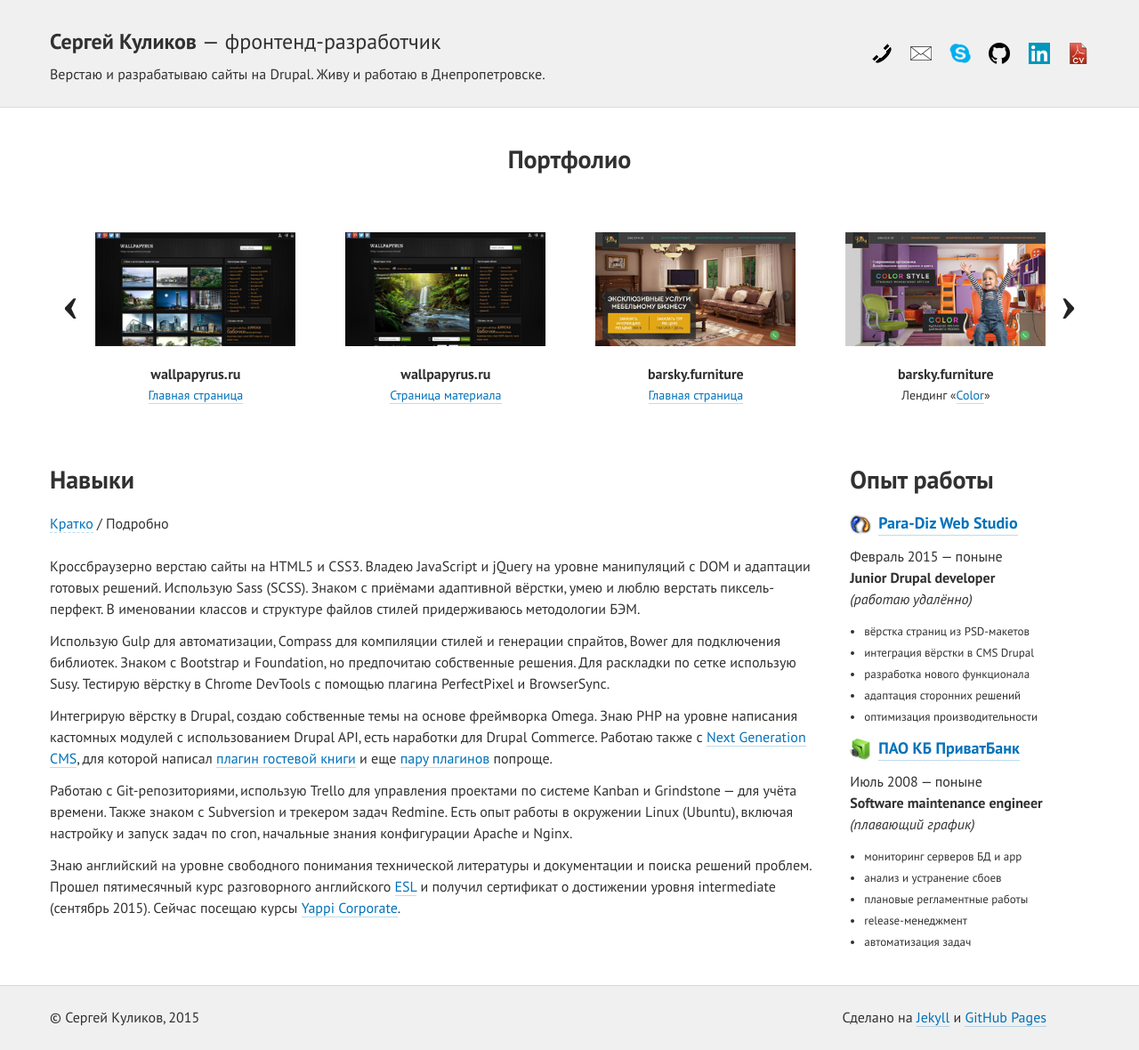
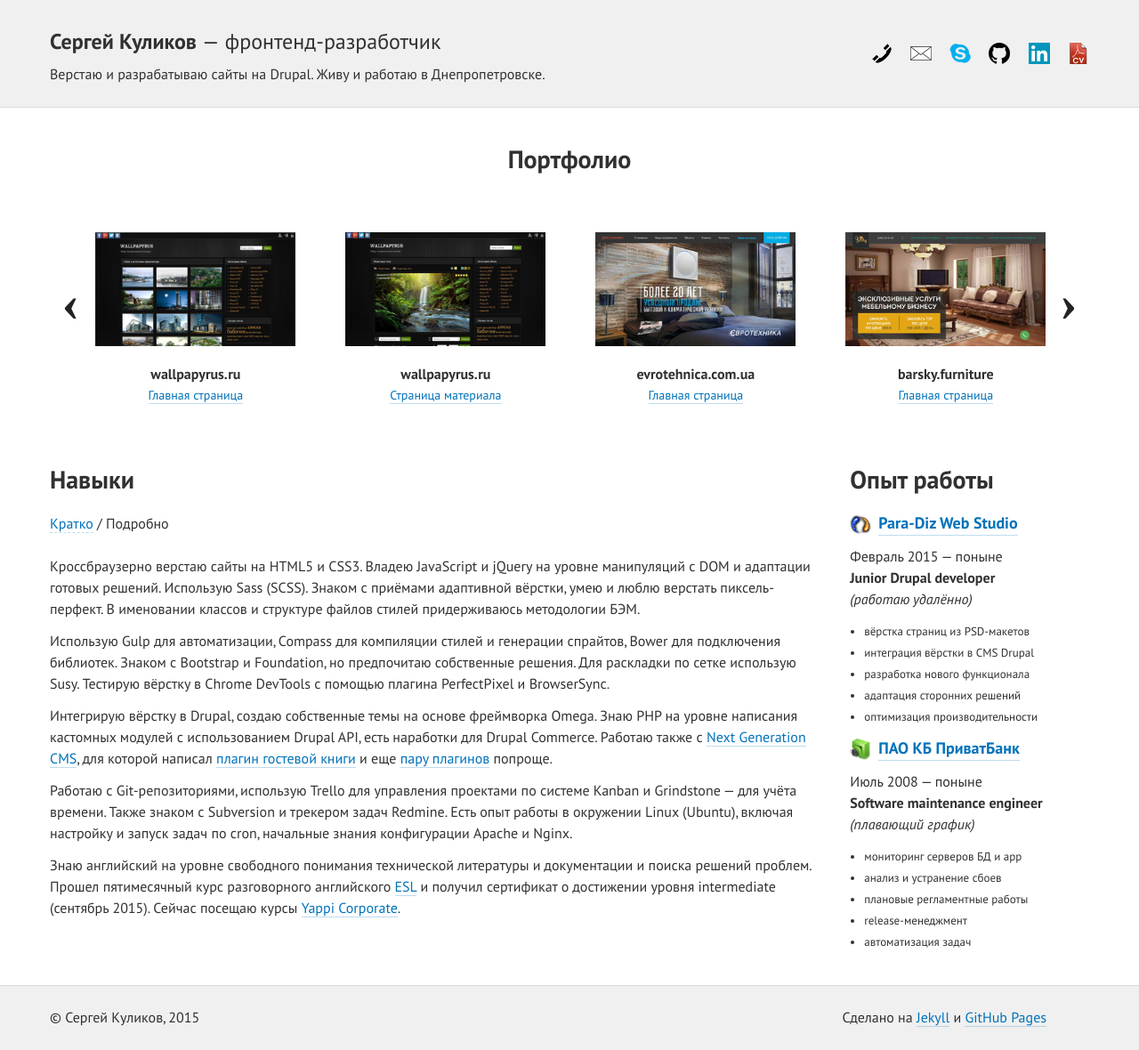
Before and after one commit to web-padawan/web-padawan.github.io, a Jekyll site: the page built from index.html, in a window 1280 px wide. Shown: the whole page at 89% size. Built offline with Jekyll 4.4.1, drawn with Linux system fonts in a browser that asks for light colours.

Commit message:
[mod] portfolio: add new item

```diff
--- a/_includes/portfolio.html
+++ b/_includes/portfolio.html
@@ -22,6 +22,16 @@
         </div>
         <div class="portfolio-card__company">wallpapyrus.ru</div>
         <div class="portfolio-card__title"><a href="http://wallpapyrus.ru/node/7" target="_blank">Страница материала</a></div>
+      </div>
+
+      <div class="portfolio-card">
+        <div class="portfolio-card__thumb">
+          <a href="http://evrotehnica.com.ua" target="_blank">
+            <img src="/assets/images/portfolio/evroteh_front.jpg" alt="evrotehnica.com.ua: Главная страница" title="evrotehnica.com.ua: Главная страница">
+          </a>
+        </div>
+        <div class="portfolio-card__company">evrotehnica.com.ua</div>
+        <div class="portfolio-card__title"><a href="http://evrotehnica.com.ua" target="_blank">Главная страница</a></div>
       </div>
 
       <div class="portfolio-card">
```
Also changed, not shown: assets/images/portfolio/evroteh_front.jpg (added).
